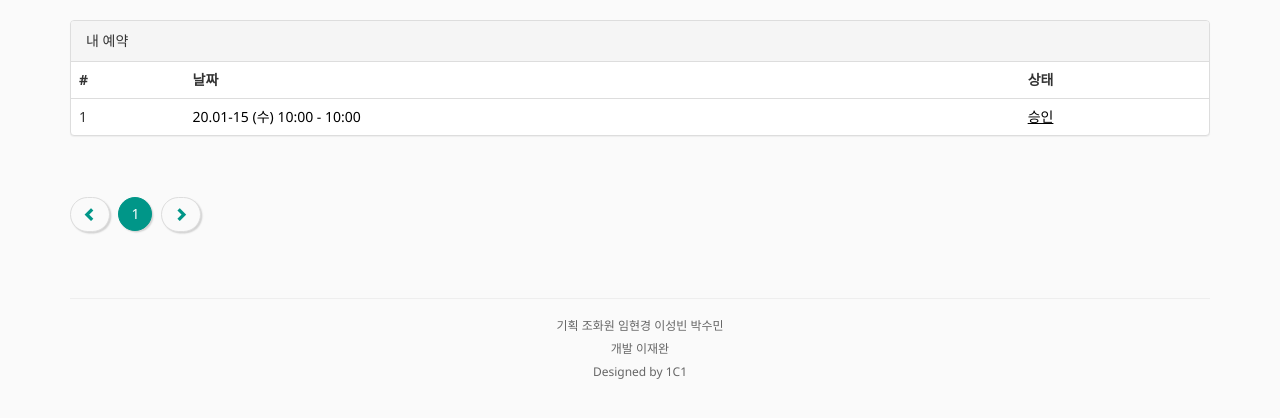
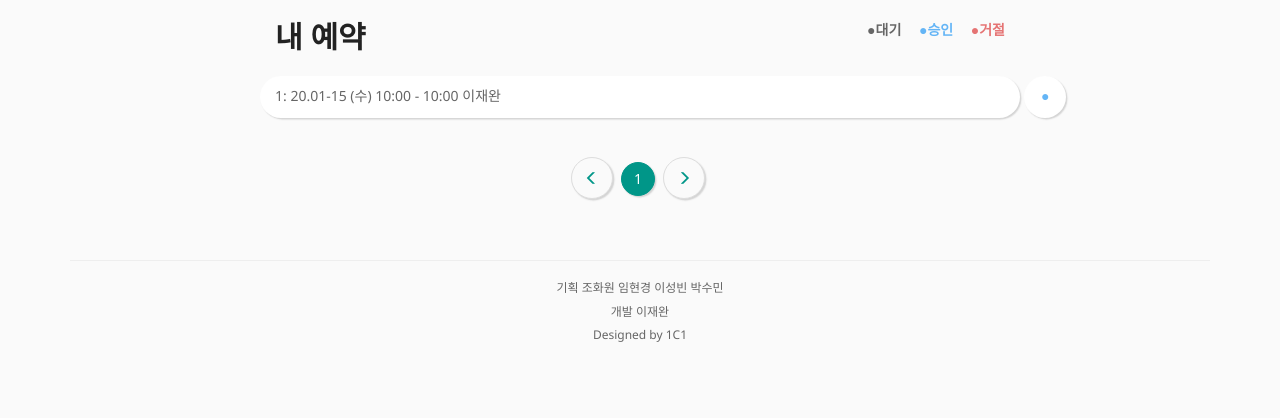
Before and after one commit to zwan2/hict, a PHP site: page /mybooking.php in a window 1280 px wide. Shown: the part 50-468 px from the top of the page. Run offline with PHP 8.4, Linux system fonts and the light colour scheme; the visitor is signed in with stand-in values (Sample User, id 1); tables that the repository leaves empty hold one stand-in row (values such as "Sample post").

Commit message:
170817.2
notice, mybooking + CSS

```diff
--- a/function.php
+++ b/function.php
@@ -145,29 +145,37 @@ function mybooking() {
 	$query = "SELECT * FROM booking WHERE student_number = $student_number ORDER BY booking_id DESC LIMIT $start_point, $list";
 	if($result = $db->query($query)) {
 		while($row = $result->fetch_assoc()) {
-			echo "<tr>";
 
-			//#
-			echo "<td> $num </td>";
-			$num--;
 
-			//날짜
+			//날짜-상세정보 호출용 data
 			$start_day = date("y.m-d", strtotime($row['start_time']));
 			$dom = dom($row['start_time']);
 			$start_time = date("G:i", strtotime($row['start_time']));
 			$end_time = date("G:i", strtotime($row['end_time']));
+			$booking_date =$start_day." (".$dom.") ". $start_time." - ".$end_time;
 
 			$booking_id = $row['booking_id'];
-			echo "<td> <a href=\"#\" data-toggle=\"modal\" data-target=\"#detail_data\" data-id = $booking_id id = \"modal_toggle\"> $start_day ($dom) $start_time - $end_time </a> </td>";
 
-			//상태
-			mybooking_db_conversion($row['booking_state'], $row['booking_id']);
+			?>
+			<div class="col-xs-10 col-sm-8 col-sm-offset-2 no_padding">
+				<div class="panel panel-default" id="mybooking_panel">
+				  <div class="panel-body">
+				    <?=$num?>:
+					<a href="#" data-toggle="modal" data-target="#detail_data" data-id = <?=$booking_id?> id = "modal_toggle"><?=$booking_date?></a> 이재완
+				  </div>
+				</div>
+			</div>
+			<div class="col-xs-2 col-sm-2 no_padding">
+				<div class="panel panel-default" id="mybooking_button">
+				  <div class="panel-body">
+				    <?mybooking_db_conversion($row['booking_state'], $row['booking_id'])?>
+				  </div>
+				</div>
+			</div>
 
-			echo"</tr>";
-
-
-		}
-		echo "</table></div>";
+			<?
+			$num--;
+		};
 	}
 
 
@@ -177,12 +185,13 @@ function mybooking() {
 
 	//이전
 	echo"
+	<div class=\"col-xs-12 col-sm-8 col-sm-offset-2\">
 		<nav>
 			<ul class=\"pagination\">
 
 			<li>
 				<a class=\"pager\" href=\"$php_self?page=$prev_page\" aria-label=\"Previous\">
-			<span class=\"glyphicon glyphicon-chevron-left\" aria-hidden=\"true\"></span>
+				<span class=\"glyphicon glyphicon-menu-left\" aria-hidden=\"true\"></span>
 				</a>
 			</li>";
 
@@ -194,7 +203,7 @@ function mybooking() {
 	    else {
 	        $c="";
 	    }
-		echo"<li class=\"$c\"><a href=\"$php_self?page=$p\">$p</a></li>";
+		echo"<li class=\"$c block\"><a href=\"$php_self?page=$p\">$p</a></li>";
 	}
 
 
@@ -202,12 +211,13 @@ function mybooking() {
 	echo"
 			<li>
 				<a class=\"pager\" href=\"$php_self?page=$next_page\" aria-label=\"Next\">
-			<span class=\"glyphicon glyphicon-chevron-right\" aria-hidden=\"true\"></span>
+				<span class=\"glyphicon glyphicon-menu-right\" aria-hidden=\"true\"></span>
 				</a>
 			</li>
 
 			</ul>
-	</nav>";
+		</nav>
+	</div>";
 
 	}
 }
@@ -216,21 +226,21 @@ function mybooking() {
 function mybooking_db_conversion($booking_state, $booking_id) {
 	//승인 대기
 	if($booking_state == 0) {
-		echo "<td><inline class=\"text-muted\">대기</inline>
-		<a href=\"mybooking_cancel.php?booking_id=$booking_id\">
-		<u onclick=\"return confirm('정말 예약을 취소하시겠습니까?');\">취소</u></a></td>";
+		echo "
+		<a href=\"mybooking_cancel.php?booking_id=$booking_id\" >
+		<inline class=\"grey\" onclick=\"return confirm('정말 예약을 취소하시겠습니까?');\">●</inline></a>";
 	}
 	//승인
 	else if($booking_state == 1) {
-		echo "<td><a href=\"#\" data-toggle=\"modal\" data-target=\"#message\" data-id = $booking_id id = \"smodal_toggle\"><u>승인</u></a></td>";
+		echo "<a href=\"#\" data-toggle=\"modal\" data-target=\"#message\" data-id = $booking_id id = \"smodal_toggle\"><inline class=\"blue\">●</inline></a>";
 	}
 	//거절
 	else if($booking_state == 2) {
-		echo"<td><a href=\"#\" data-toggle=\"modal\" data-target=\"#message\" data-id = $booking_id id = \"smodal_toggle\"><u>거절</u></a></td>";
+		echo"<a href=\"#\" data-toggle=\"modal\" data-target=\"#message\" data-id = $booking_id id = \"smodal_toggle\"><inline class=\"red\">●</inline></a>";
 	}
 	//취소
 	else if($booking_state == 3) {
-		echo "<td><inline class=\"text-muted\">취소</inline></td>";
+		echo "<inline class=\"text-muted\">-</inline>";
 	}
 }
 
--- a/login_main.html
+++ b/login_main.html
@@ -5,11 +5,11 @@
 	<meta name="viewport" content="width=device-width, initial-scale=1, maximum-scale=1, user-scalable=no">
 
  	<!-- Chrome, Firefox OS and Opera -->
-  	<meta name="theme-color" content="#4285f4">
+  	<meta name="theme-color" content="#009688">
   	<!-- Windows Phone -->
-  	<meta name="msapplication-navbutton-color" content="#4285f4">
+  	<meta name="msapplication-navbutton-color" content="#009688">
   	<!-- iOS Safari -->
- 	<meta name="apple-mobile-web-app-status-bar-style" content="#4285f4">
+ 	<meta name="apple-mobile-web-app-status-bar-style" content="#009688">
 
  	<title>휴먼ICT 실습실</title>
 
--- a/main.css
+++ b/main.css
@@ -20,11 +20,11 @@ body {
 }
 a {
 	font-family: 'Noto Sans', sans-serif;
-	color: black;
+	text-decoration: none !important;
+	color: #666666;
 }
-table {
-	border: none;
-}
+
+
 
 input[type=date]::-webkit-inner-spin-button,
 input[type=number]::-webkit-inner-spin-button,
@@ -32,8 +32,37 @@ input[type=number]::-webkit-outer-spin-button {
   -webkit-appearance: none;
   margin: 0;
 }
+textarea{
+	resize: none;
+}
 
 
+.no_padding {
+	padding: 0;
+}
+.white {
+	color: #FAFAFA;
+}
+.grey {
+	color: #666666;
+}
+.blue {
+	color: #64B5F6;
+}
+.red {
+	color: #E57373;
+}
+.float_right {
+	float: right;
+}
+
+
+
+
+
+.glyphicon {
+	vertical-align: middle;
+}
 .navbar {
   margin-bottom: 0;
   border: none;
@@ -60,9 +89,14 @@ input[type=number]::-webkit-outer-spin-button {
 		color: #009688 !important;
 
 	}
+
 	.navbar-default .navbar-nav>li>a, .navbar-default .navbar-nav .open .dropdown-menu>li>a {
 		color: #009688 !important;
 	}
+	.navbar-default .navbar-toggle:focus, .navbar-default .navbar-toggle:hover {
+		background-color: transparent; !important;
+	}
+
 	.navbar-default .navbar-toggle {
 		border: none;
 		padding: 0 10px;
@@ -112,6 +146,7 @@ input[type=number]::-webkit-outer-spin-button {
 	line-height: 2em;
 	color: #222222;
 }
+
 #notice_button {
 	margin: 0.2em 0;
 	padding-left: 1.5em;
@@ -127,16 +162,47 @@ input[type=number]::-webkit-outer-spin-button {
 
 }
 
+.tab_title {
+	font-size: 1.1em;
+	color: #666666;
+}
+
+#notice_title {
+	font-weight: 700;
+	font-size: 1em;
+}
+
+	#notice_back {
+		font-weight: 700;
+		color: #666666;
+	}
+	#notice_delete {
+		font-weight: 700;
+		color: #222222;
+		margin-left: 1.2em;
+	}
+
+
+.notice_input {
+	border: none;
+	box-shadow: 0.1em 0.1em 0.1em 0 lightgray;
+
+}
 /* mybooking */
 
-/* active된 page */
+/* active된 block */
 .pagination>.active>a, .pagination>.active>a:focus, .pagination>.active>a:hover, .pagination>.active>span, .pagination>.active>span:focus, .pagination>.active>span:hover {
 	background-color: #009688;
 	border-color: #009688;
 	border-radius: 10em;
 }
 
-/* 일반 page */
+/* 일반 block */
+.pagination {
+	display: table;
+	margin-left: auto;
+	margin-right: auto;
+}
 .pagination>li>a, .pagination>li>span {
 	background-color: #FAFAFA;
 	box-shadow: 0.1em 0.1em 0.1em 0 lightgray;
@@ -145,8 +211,44 @@ input[type=number]::-webkit-outer-spin-button {
 	margin: 1.5em 0.3em;
 }
 
+/*좌우버튼*/
 .pager {
-
+	width: 3em !important;
+	height: 3em !important;
 	border-radius: 3em !important;
 	line-height: 1.5em !important;
+	margin-top: 1.2em !important;
 }
+
+
+
+#mybooking_panel {
+	margin: 0.2em 0;
+	border-radius: 1.5em;
+	border: none;
+	box-shadow: 0.1em 0.1em 0.1em 0 lightgray;
+	height: 3em;
+	line-height: 0.7em;
+	color: #666666;
+	font-size: 100%;
+	font-weight: 500;
+	text-align: left;
+
+
+}
+#mybooking_button {
+	margin: 0.2em 0.3em;
+	-webkit-border-radius: 6em;
+	-moz-border-radius:6em;
+	border: none;
+	box-shadow: 0.1em 0.1em 0.1em 0 lightgray;
+	width: 3em;
+	height: 3em;
+
+	line-height: 0.7em;
+	color: #666666;
+	font-size: 100%;
+	font-weight: 500;
+	text-align: center;
+
+}
--- a/main.html
+++ b/main.html
@@ -3,7 +3,7 @@ if(!isset($_SESSION)) {
   session_start();
 }
 include 'function.php';
-ensure_logged_in();
+//ensure_logged_in();
 ?>
 <!DOCTYPE HTML>
 <html>
@@ -12,11 +12,11 @@ ensure_logged_in();
 	<meta name="viewport" content="width=device-width, initial-scale=1, maximum-scale=1, user-scalable=no">
 
   <!-- Chrome, Firefox OS and Opera -->
-  <meta name="theme-color" content="#4285f4">
+  <meta name="theme-color" content="#FAFAFA">
   <!-- Windows Phone -->
-  <meta name="msapplication-navbutton-color" content="#4285f4">
+  <meta name="msapplication-navbutton-color" content="#FAFAFA">
   <!-- iOS Safari -->
-  <meta name="apple-mobile-web-app-status-bar-style" content="#4285f4">
+  <meta name="apple-mobile-web-app-status-bar-style" content="#FAFAFA">
 
   <title>휴먼ICT 실습실</title>
 
--- a/mybooking.php
+++ b/mybooking.php
@@ -49,26 +49,33 @@ include 'main.html';
 </div>
 
 
+<div class="container">
+  <div class="col-xs-12 col-sm-8 col-sm-offset-2">
+    <h1 class="table_title">내 예약</h1>
+
+    <div class="float_right">
+      <inline class="grey">
+      <strong>●대기</strong>
+      </inline>
+      <inline class="blue">
+      <strong>　●승인</strong>
+      </inline>
+      <inline class="red">
+      <strong>　●거절</strong>
+      </inline>
+    </div>
+
+  </div>
+</div>
+
+<br/>
 
 
 <div class="container">
-  <div class="panel panel-default">
-    <div class="panel-heading">내 예약</div>
-    <table class="table">
-      <tr>
-        <th>#</th>
-        <th>날짜</th>
-        <th>상태</th>
-      </tr>
-      <?=mybooking()?>
-
-    </table>
-    </div>
+ <?=mybooking()?>
+</div>
 
 
-
-  </div>
-</div>
 
 <script type="text/javascript" src="mybooking.js"></script>
 
```
Also changed, not shown: bookinglist.php (+15 -7 lines), calendar.php (+1 -9 lines), notice2.php (+19 -25 lines), notice_write.php (+12 -10 lines), dummy.jpg (deleted), school_logo.jpg (deleted). Lines whose indentation alone changed are shown as unchanged.
